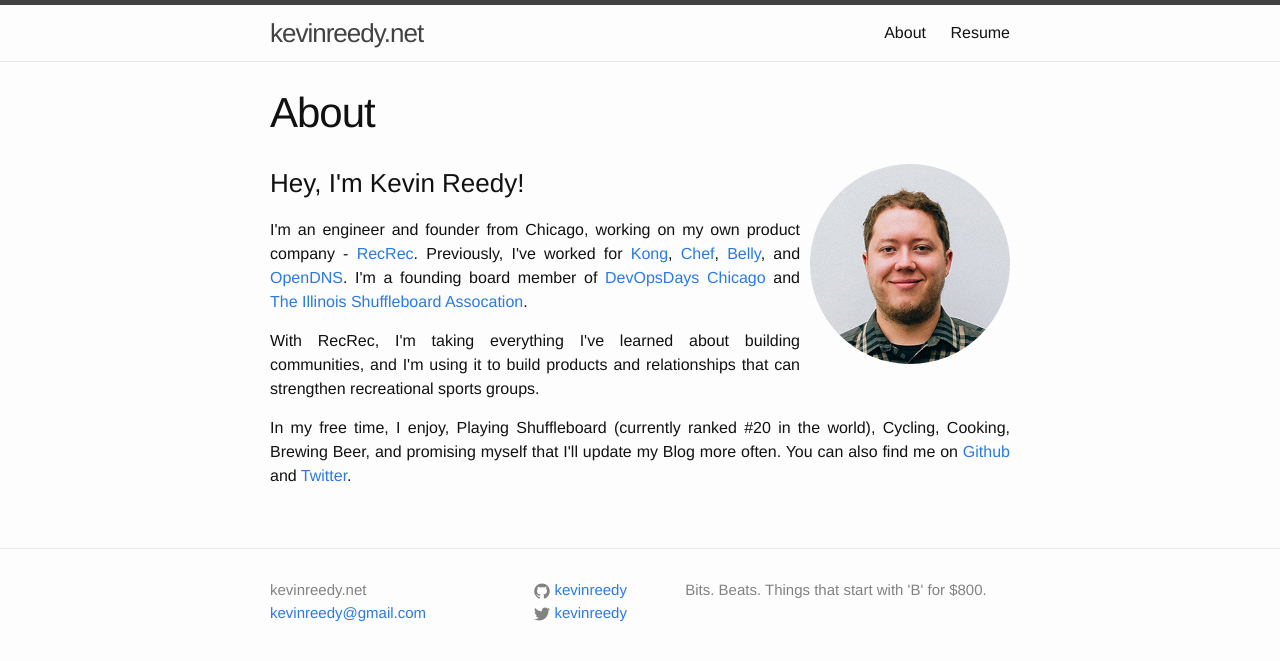
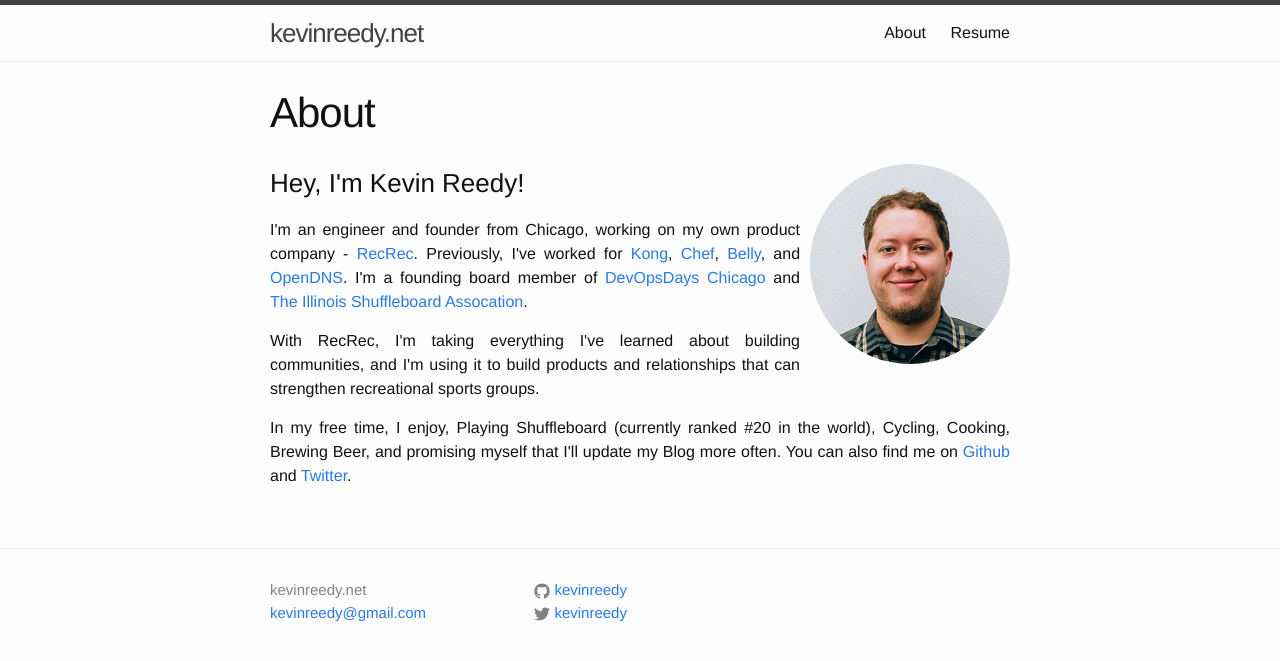
Before and after one commit to kevinreedy/kevinreedy.net, a Jekyll site: the page built from about.html, in a window 1280 px wide. Shown: the top 661 px of the page. Built offline with Jekyll 4.4.1, drawn with Linux system fonts in a browser that asks for light colours.

Commit message:
Update meta info and remove tagline

```diff
--- a/_config.yml
+++ b/_config.yml
@@ -2,14 +2,10 @@
 title: kevinreedy.net
 author: Kevin Reedy
 email: kevinreedy@gmail.com
-description: >
-  Bits.
-  Beats.
-  Things that start with 'B' for $800.
 meta_description: >
-  Homepage of Kevin Reedy, Customer Engineer at Chef and Automation Enthusiast from Chicago, IL.
+  Homepage of Kevin Reedy, Founder of RecRec, from Chicago, IL.
   He has a love/hate relationship with the word DevOps.
-  In his free time, he enjoys Brewing Beer, Snowboarding, and DJing.
+  In his free time, he enjoys Playing Shuffleboard, Cycling, Cooking, Brewing Beer, and promising himself that he'll update his Blog more often.
 baseurl: ""
 url: "https://kevinreedy.net" # the base hostname & protocol for your site
 twitter_username: kevinreedy
```
